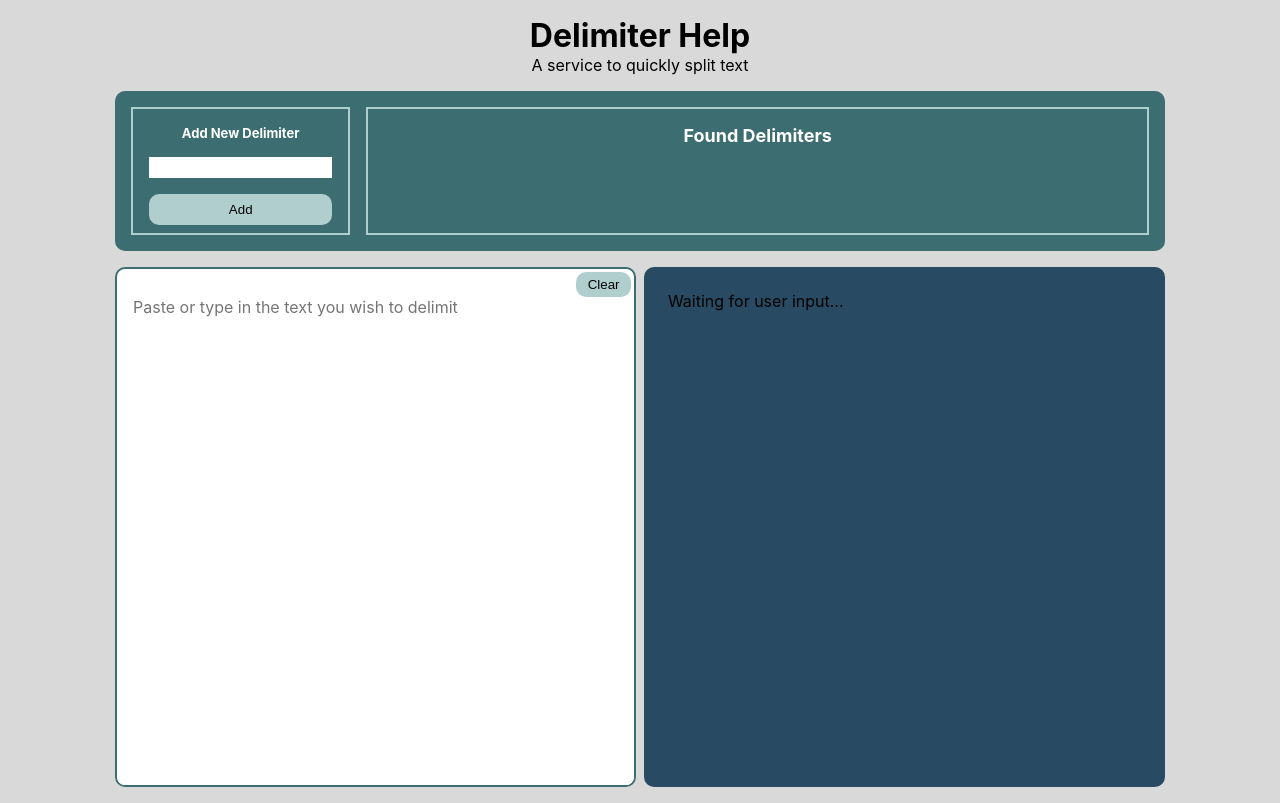
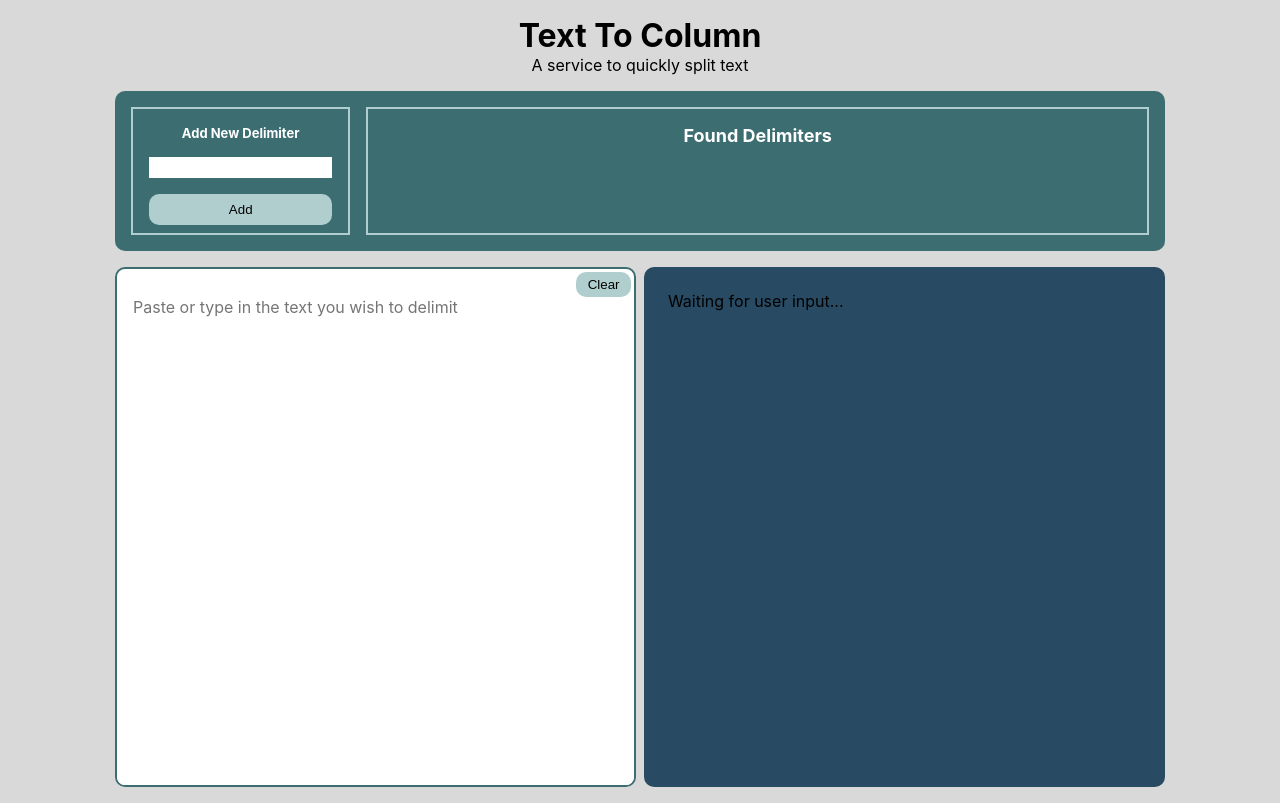
Before and after one commit to sinthushan/delimit_helper, a React (Vite) app: page / in a window 1280 px wide. Built offline with nearby package versions, Linux system fonts and the light colour scheme.

Commit message:
changing title

```diff
--- a/src/components/Header.tsx
+++ b/src/components/Header.tsx
@@ -1,7 +1,7 @@
 export const Header = () => {
   return (
     <header className="header">
-      <h1>Delimiter Help</h1>
+      <h1>Text To Column</h1>
       <p>A service to quickly split text</p>
     </header>
   );
```
